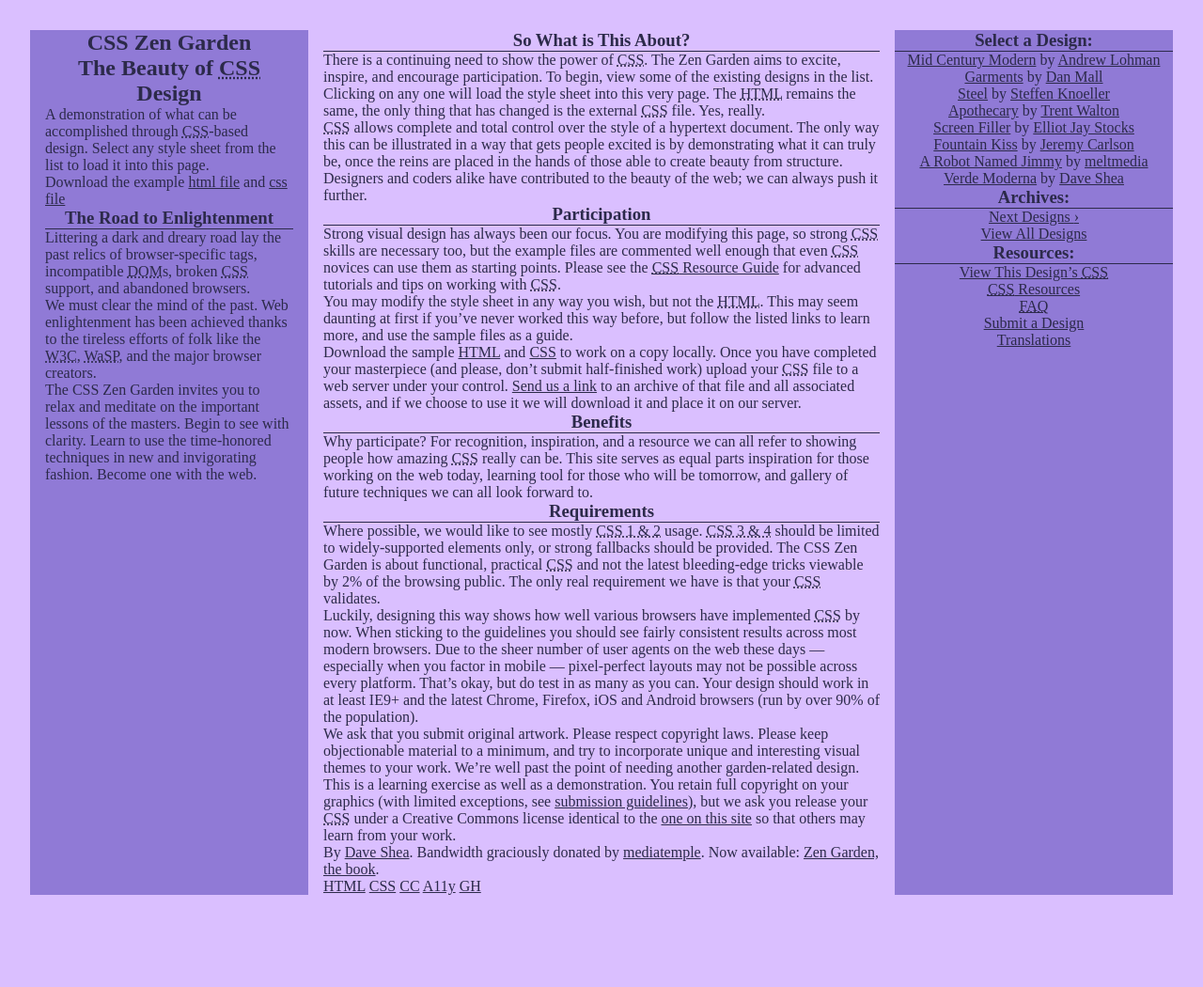
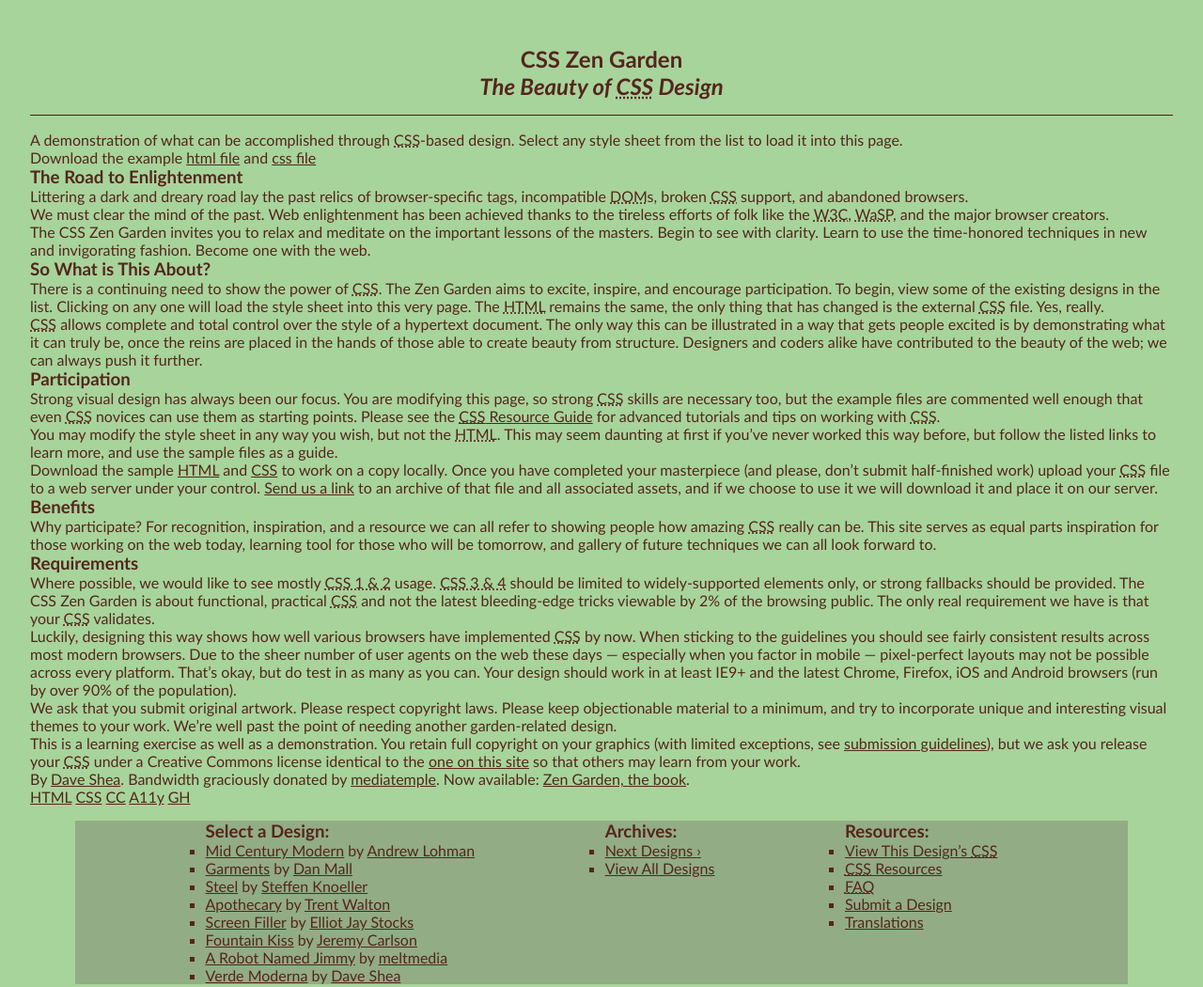
Before and after one commit to zachschool1/finalproject, a plain HTML site: page index.html in a window 1280 px wide. Shown: the whole page at 94% size. Before the commit the page ends 968 px from the top, so only its background shows below. Drawn offline with Linux system fonts and the light colour scheme.

Commit message:
update font family on style 1 and work on style 2

```diff
--- a/index.html
+++ b/index.html
@@ -3,7 +3,7 @@
 <head>
 	<meta charset="utf-8">
 	<title>CSS Zen Garden: The Beauty of CSS Design</title>
-	<link rel="stylesheet" media="screen" href="style.css">
+	<link rel="stylesheet" media="screen" href="style2.css">
 	<meta name="viewport" content="width=device-width, initial-scale=1.0">
 </head>
 
--- a/style.css
+++ b/style.css
@@ -10,6 +10,8 @@
 *{
     margin: 0;
     padding: 0;
+    /* change font family */
+    font-family:Impact, Haettenschweiler, 'Arial Narrow Bold', sans-serif
 }
 
 body{
--- a/style2.css
+++ b/style2.css
@@ -0,0 +1,69 @@
+/* these are CSS Variables for a color scheme i generated on https://coolors.co/dabfff-907ad6-4f518c-2c2a4a-7fdeff */
+:root {
+    --primary: #A7D49B;
+    --secondary: #92AC86;
+    --font-light:#696047;
+    --font-dark:#55251D;
+    --accent:#5A1807;
+}
+/* make everything have 0 margin and padding to make things more uniform and easier to edit */
+*{
+    margin: 0;
+    padding: 0;
+    /* change font family */
+    font-family: 'Trebuchet MS', 'Lucida Sans Unicode', 'Lucida Grande', 'Lucida Sans', Arial, sans-serif;
+}
+
+body{
+    /*set margins of sides of body */
+    margin: 0 2rem 1rem 2rem;
+    padding-top:2rem;
+    /* set up main colors background and font */
+    background-color: var(--primary);
+    color: var(--font-dark);
+}
+
+/* change link default color,copied same structure as style1 */
+a:link {
+    color:var(--font-dark);
+}
+/* when you click a link it will be the accent color */
+a:active {
+    color: var(--accent);
+}
+/* when you hover a link it is the dark color */
+a:hover{
+    color:var(--font-light);
+}
+
+/*color set after visiting a link */
+a:visited{
+    color:var(--font-dark);
+}
+
+header {
+    /* give the header some space and a border bottom with space around that and center text*/
+    text-align: center;
+    border-bottom: 1px solid var(--accent);
+    padding: 1rem 0;
+    margin: 0 0 1rem 0;
+}
+
+h2 {
+    font-style:oblique
+}
+.page-wrapper {
+    display:flex;
+    flex-direction: column;
+}
+
+.wrapper {
+    display:flex;
+    justify-content: space-evenly;
+    margin:1rem 3rem;
+    background-color: var(--secondary);
+}
+
+.sidebar ul{
+    list-style-type: square;
+}
```
